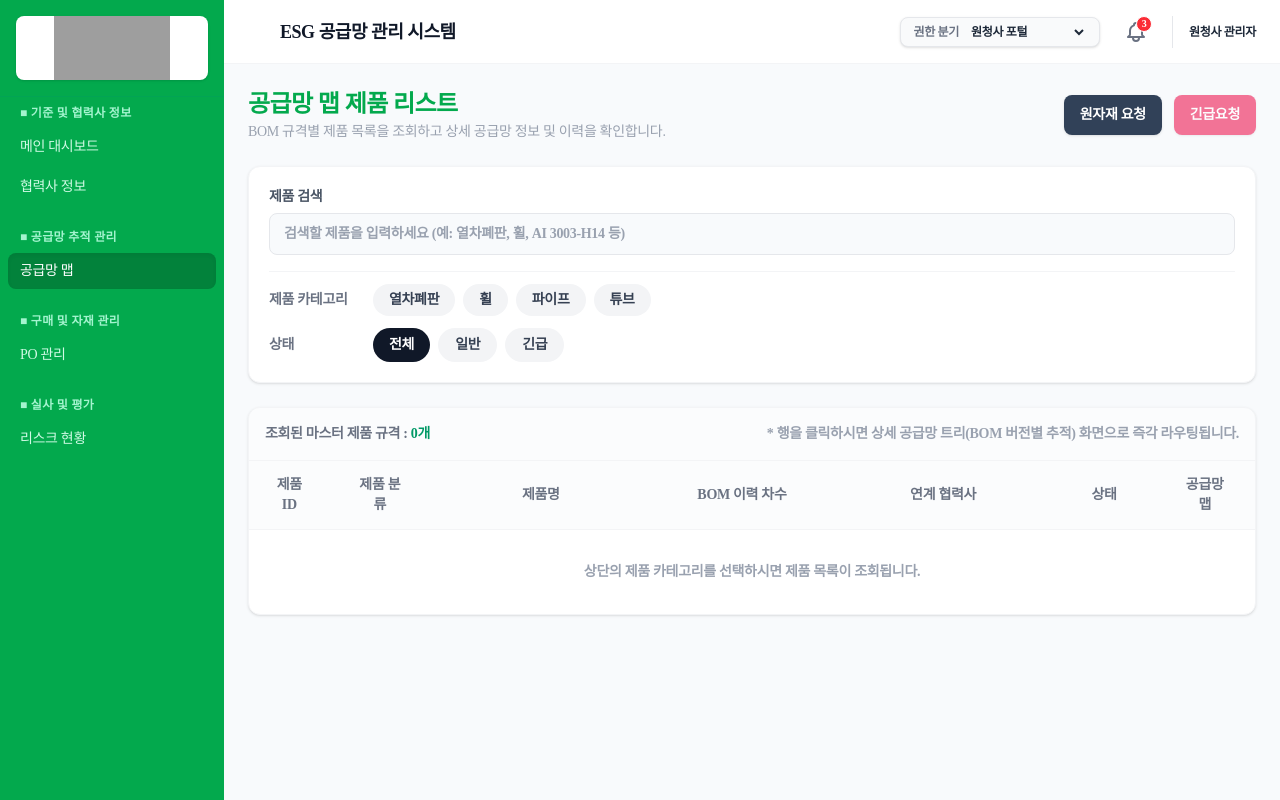
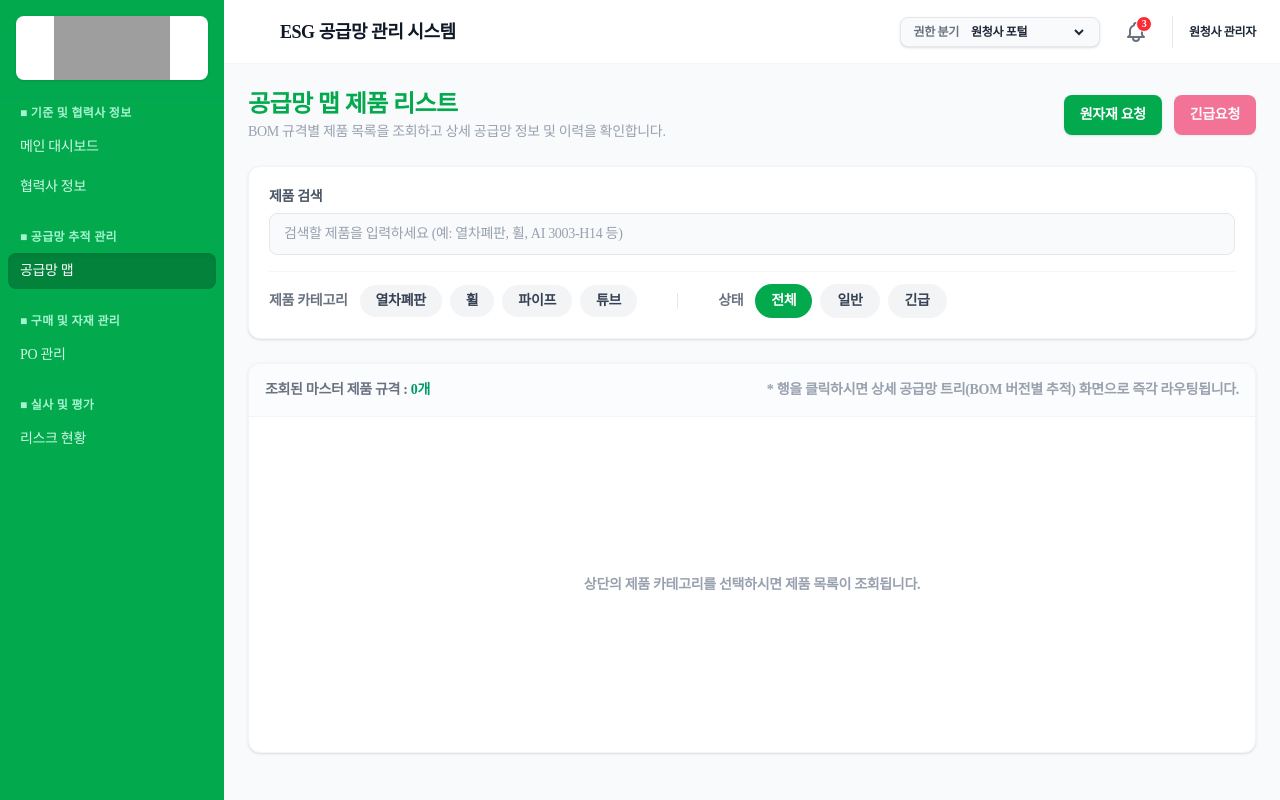
Before and after one commit to shell-files/dev_triplevalues, a React (Vite) app in the folder frontend/: page / in a window 1280 px wide. Both pictures are taken after a click on the button "공급망 맵". Built offline with nearby package versions, Linux system fonts and the light colour scheme; grey boxes are pictures that could not be loaded.

Commit message:
[FE] 공급망 맵 리스트 페이지 UI 수정 (#23)

```diff
--- a/frontend/src/homes/admin/maps/SupplyChainMapList.jsx
+++ b/frontend/src/homes/admin/maps/SupplyChainMapList.jsx
@@ -66,7 +66,7 @@ const SupplyChainMapList = ({
     : [];
 
   return (
-    <div className="flex-1 overflow-y-auto p-6 space-y-6 max-w-[1600px] mx-auto animate-fade-in w-full h-full">
+    <div className="flex-1 overflow-y-auto p-6 space-y-6 max-w-[1600px] mx-auto animate-fade-in w-full h-full flex flex-col">
       {/* 상단 제어 바 */}
       <div className="flex flex-col md:flex-row md:items-center justify-between gap-4">
         <div>
@@ -76,7 +76,7 @@ const SupplyChainMapList = ({
 
         <div className="flex items-center gap-3">
           <button
-            className="inline-flex items-center gap-2 bg-slate-700 hover:bg-slate-800 active:bg-slate-900 text-white font-bold text-sm px-4 py-2.5 rounded-lg shadow-sm transition-colors group cursor-pointer"
+            className="inline-flex items-center gap-2 bg-[#03a94d] hover:bg-[#02823b] active:bg-[#026b30] text-white font-bold text-sm px-4 py-2.5 rounded-lg shadow-sm transition-colors group cursor-pointer"
             onClick={onViewMaterialRequest}
           >
             <span>원자재 요청</span>
@@ -101,16 +101,16 @@ const SupplyChainMapList = ({
               value={searchQuery}
               onChange={(e) => setSearchQuery(e.target.value)}
               placeholder="검색할 제품을 입력하세요 (예: 열차폐판, 휠, AI 3003-H14 등)"
-              className="w-full bg-slate-50 border border-gray-200 text-sm px-3.5 py-2.5 rounded-lg focus:bg-white focus:outline-none focus:ring-1 focus:ring-emerald-500 placeholder-gray-400 font-semibold transition-colors"
+              className="w-full bg-slate-50 border border-gray-200 text-sm px-3.5 py-2.5 rounded-lg focus:bg-white focus:outline-none focus:ring-1 focus:ring-emerald-500 placeholder-gray-400 transition-colors"
             />
           </div>
         </div>
 
         {/* 하단: 다중 태그 필터 바 */}
-        <div className="flex flex-col gap-3 pt-3 border-t border-gray-100">
+        <div className="flex flex-wrap items-center gap-x-10 gap-y-3 pt-3 border-t border-gray-100">
           {/* 카테고리 태그 필터 */}
-          <div className="flex flex-col sm:flex-row sm:items-center gap-2">
-            <span className="text-sm font-bold text-gray-500 w-24 shrink-0">제품 카테고리</span>
+          <div className="flex items-center gap-3">
+            <span className="text-sm font-bold text-gray-500 shrink-0">제품 카테고리</span>
             <div className="flex flex-wrap gap-2" id="category-filter-container">
               {["열차폐판", "휠", "파이프", "튜브"].map((cat) => {
                 const isActive = cat === currentCategory;
@@ -119,7 +119,7 @@ const SupplyChainMapList = ({
                     key={cat}
                     onClick={() => setCurrentCategory(currentCategory === cat ? null : cat)}
                     className={`filter-tag-btn px-4 py-1.5 rounded-full text-sm font-bold transition-colors cursor-pointer ${isActive
-                      ? "bg-gray-900 text-white"
+                      ? "bg-[#03a94d] text-white"
                       : "bg-gray-100 text-gray-700 hover:bg-gray-200"
                       }`}
                   >
@@ -130,9 +130,12 @@ const SupplyChainMapList = ({
             </div>
           </div>
 
+          {/* 구분선 */}
+          <div className="h-4 w-px bg-gray-200 hidden md:block"></div>
+
           {/* 상태 태그 필터 */}
-          <div className="flex flex-col sm:flex-row sm:items-center gap-2">
-            <span className="text-sm font-bold text-gray-500 w-24 shrink-0">상태</span>
+          <div className="flex items-center gap-3">
+            <span className="text-sm font-bold text-gray-500 shrink-0">상태</span>
             <div className="flex flex-wrap gap-2" id="status-filter-container">
               {[
                 { key: "ALL", label: "전체" },
@@ -146,7 +149,7 @@ const SupplyChainMapList = ({
                   if (stat.key === "EMERGENCY") {
                     btnClass = "filter-status-btn px-4 py-1.5 rounded-full text-sm font-bold transition-colors bg-rose-50 border border-rose-300 text-rose-700 cursor-pointer";
                   } else {
-                    btnClass = "filter-status-btn px-4 py-1.5 rounded-full text-sm font-bold transition-colors bg-gray-900 text-white cursor-pointer";
+                    btnClass = "filter-status-btn px-4 py-1.5 rounded-full text-sm font-bold transition-colors bg-[#03a94d] text-white cursor-pointer";
                   }
                 }
 
@@ -166,8 +169,8 @@ const SupplyChainMapList = ({
       </div>
 
       {/* 마스터 제품 데이터 테이블 그리드 */}
-      <div className="bg-white rounded-xl shadow-sm border border-gray-100 overflow-hidden">
-        <div className="p-4 bg-slate-50/50 border-b border-gray-100 flex justify-between items-center flex-wrap gap-2">
+      <div className="bg-white rounded-xl shadow-sm border border-gray-100 overflow-hidden flex flex-col h-[calc(100vh-410px)] min-h-[350px]">
+        <div className="p-4 bg-slate-50/50 border-b border-gray-100 flex justify-between items-center flex-wrap gap-2 shrink-0">
           <span className="text-sm font-bold text-gray-500">
             조회된 마스터 제품 규격 : <span id="product-count" className="text-emerald-600 font-extrabold">{filteredProducts.length}개</span>
           </span>
@@ -176,7 +179,12 @@ const SupplyChainMapList = ({
           </span>
         </div>
 
-        <div className="overflow-x-auto">
+        {filteredProducts.length === 0 ? (
+          <div className="flex-1 flex items-center justify-center text-gray-400 font-semibold text-sm py-12">
+            {currentCategory ? "조회된 제품 정보가 없습니다." : "상단의 제품 카테고리를 선택하시면 제품 목록이 조회됩니다."}
+          </div>
+        ) : (
+          <div className="overflow-x-auto overflow-y-auto flex-1">
             <table className="w-full table-fixed border-collapse text-sm text-gray-700">
               <colgroup>
                 <col className="w-[8%]" />
@@ -199,14 +207,7 @@ const SupplyChainMapList = ({
                 </tr>
               </thead>
               <tbody id="product-table-body" className="divide-y divide-gray-100">
-              {filteredProducts.length === 0 ? (
-                <tr>
-                  <td colSpan="7" className="px-6 py-8 text-center text-gray-400 font-semibold text-sm">
-                    {currentCategory ? "조회된 제품 정보가 없습니다." : "상단의 제품 카테고리를 선택하시면 제품 목록이 조회됩니다."}
-                  </td>
-                </tr>
-              ) : (
-                filteredProducts.map((item) => {
+                {filteredProducts.map((item) => {
                   const isEmergency = item.status === "EMERGENCY";
                   return (
                     <tr
@@ -214,21 +215,21 @@ const SupplyChainMapList = ({
                       onClick={() => onViewDetail(item.id)}
                       className="hover:bg-gray-50 transition-colors cursor-pointer group"
                     >
-                      <td className="px-6 py-4 font-mono font-bold text-gray-500 text-sm truncate text-center">
+                      <td className="px-6 py-4 text-gray-500 text-sm truncate text-center">
                         {item.id}
                       </td>
                       <td className="px-6 py-4 truncate text-center">
-                        <div className="font-bold text-gray-900 text-sm group-hover:text-emerald-600 transition-colors truncate text-center">
+                        <div className="text-gray-900 text-sm group-hover:text-emerald-600 transition-colors truncate text-center">
                           {item.name}
                         </div>
                       </td>
-                      <td className="px-6 py-4 text-gray-700 font-semibold text-sm truncate text-center">
+                      <td className="px-6 py-4 text-gray-700 text-sm truncate text-center">
                         {item.detailName}
                       </td>
-                      <td className="px-6 py-4 text-gray-600 font-semibold text-sm truncate text-center">
+                      <td className="px-6 py-4 text-gray-600 text-sm truncate text-center">
                         {item.bom}
                       </td>
-                      <td className="px-6 py-4 text-gray-600 font-semibold text-sm truncate text-center">
+                      <td className="px-6 py-4 text-gray-600 text-sm truncate text-center">
                         {item.partners}
                       </td>
                       <td className="px-6 py-4 truncate text-center">
@@ -257,11 +258,11 @@ const SupplyChainMapList = ({
                       </td>
                     </tr>
                   );
-                })
-              )}
+                })}
               </tbody>
             </table>
           </div>
+        )}
       </div>
     </div>
   );
```
Lines whose indentation alone changed are shown as unchanged.
